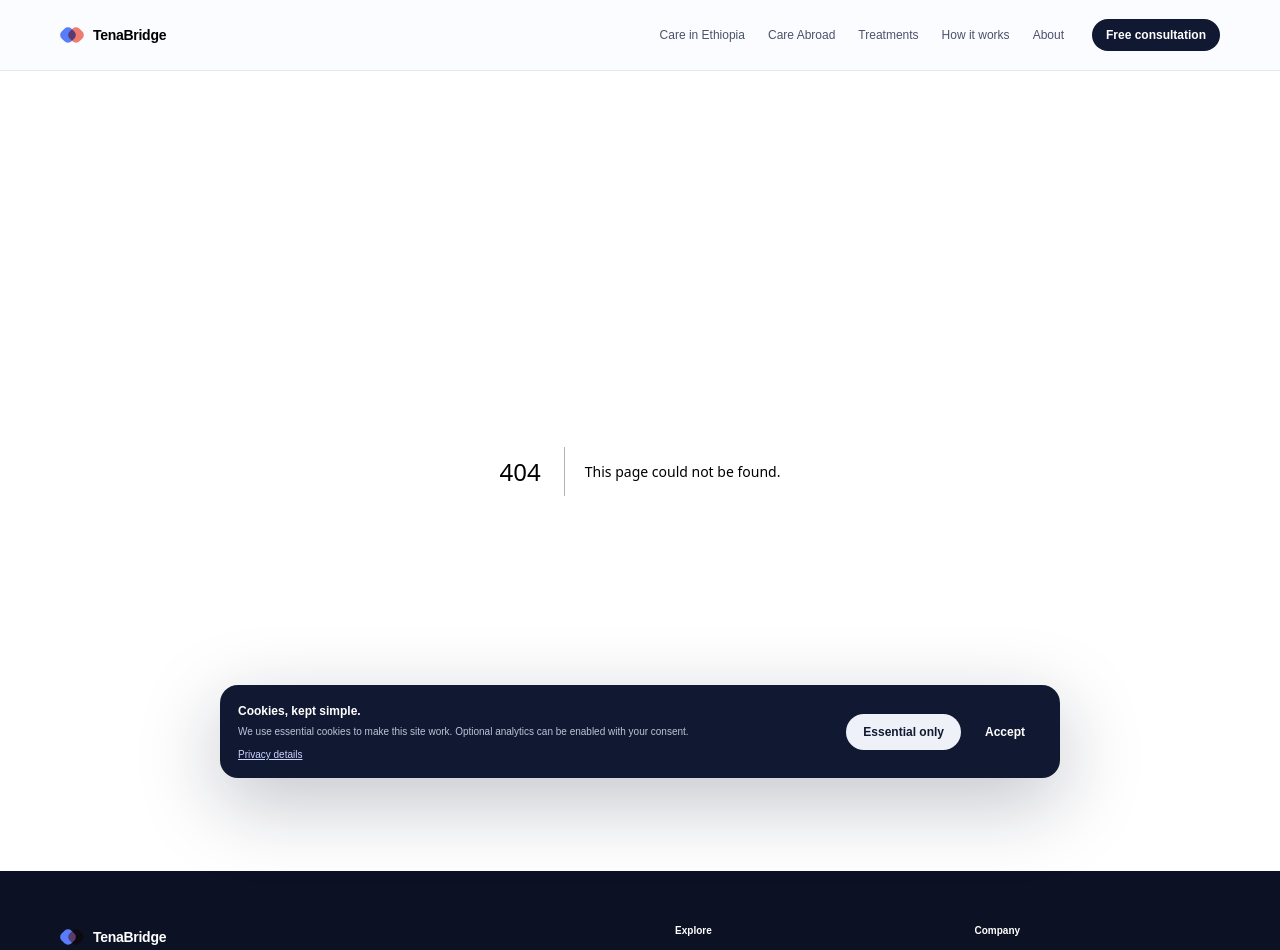
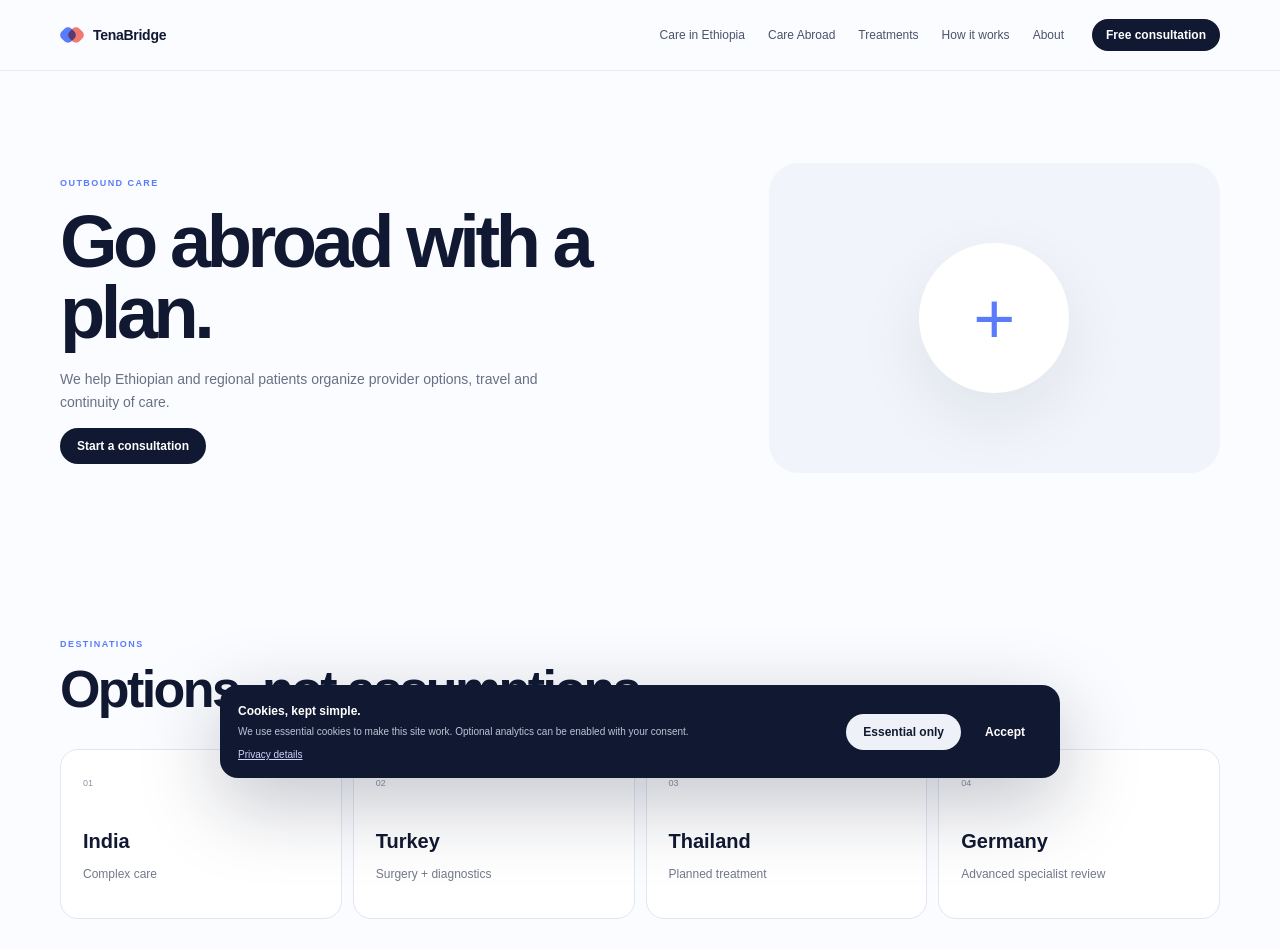
Before and after one commit to Mahiruni/MedicalTourism, a Next.js app: page /outbound in a window 1280 px wide. Before the commit this address had no page. Shown: the top 950 px of the page. Built offline with nearby package versions, Linux system fonts and the light colour scheme.

Commit message:
Add Next.js outbound care page

```diff
--- /dev/null
+++ b/app/outbound/page.tsx
@@ -0,0 +1,4 @@
+import { PageHero } from '@/components/page-hero';
+export const metadata={title:'Care Abroad'};
+const places=[['India','Complex care'],['Turkey','Surgery + diagnostics'],['Thailand','Planned treatment'],['Germany','Advanced specialist review']];
+export default function Outbound(){return <><PageHero eyebrow="Outbound care" title="Go abroad with a plan." text="We help Ethiopian and regional patients organize provider options, travel and continuity of care."/><section className="section"><div className="shell"><div className="sectionHead compact"><span className="eyebrow">Destinations</span><h2>Options, not assumptions.</h2></div><div className="destinationGrid">{places.map(([country,note],i)=><article key={country}><span>0{i+1}</span><h3>{country}</h3><p>{note}</p></article>)}</div></div></section></>}
```
